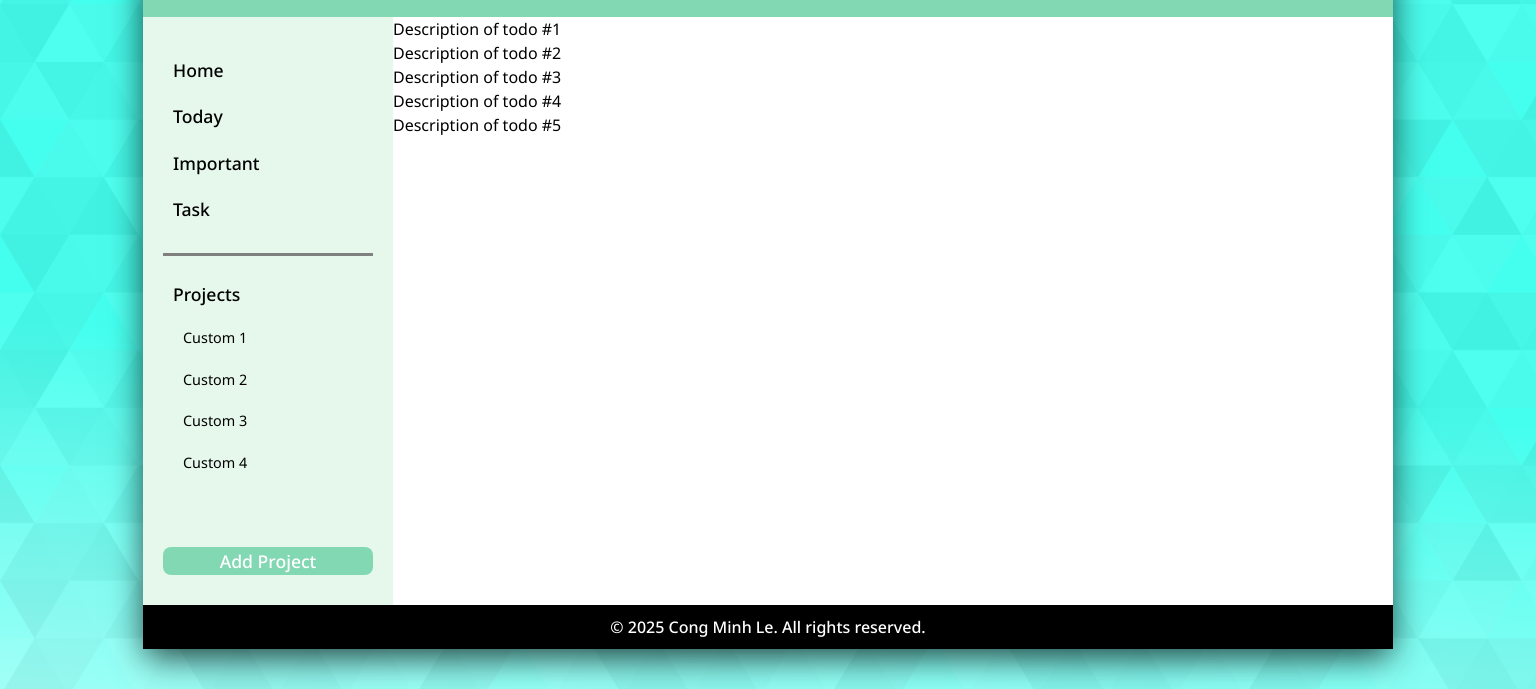
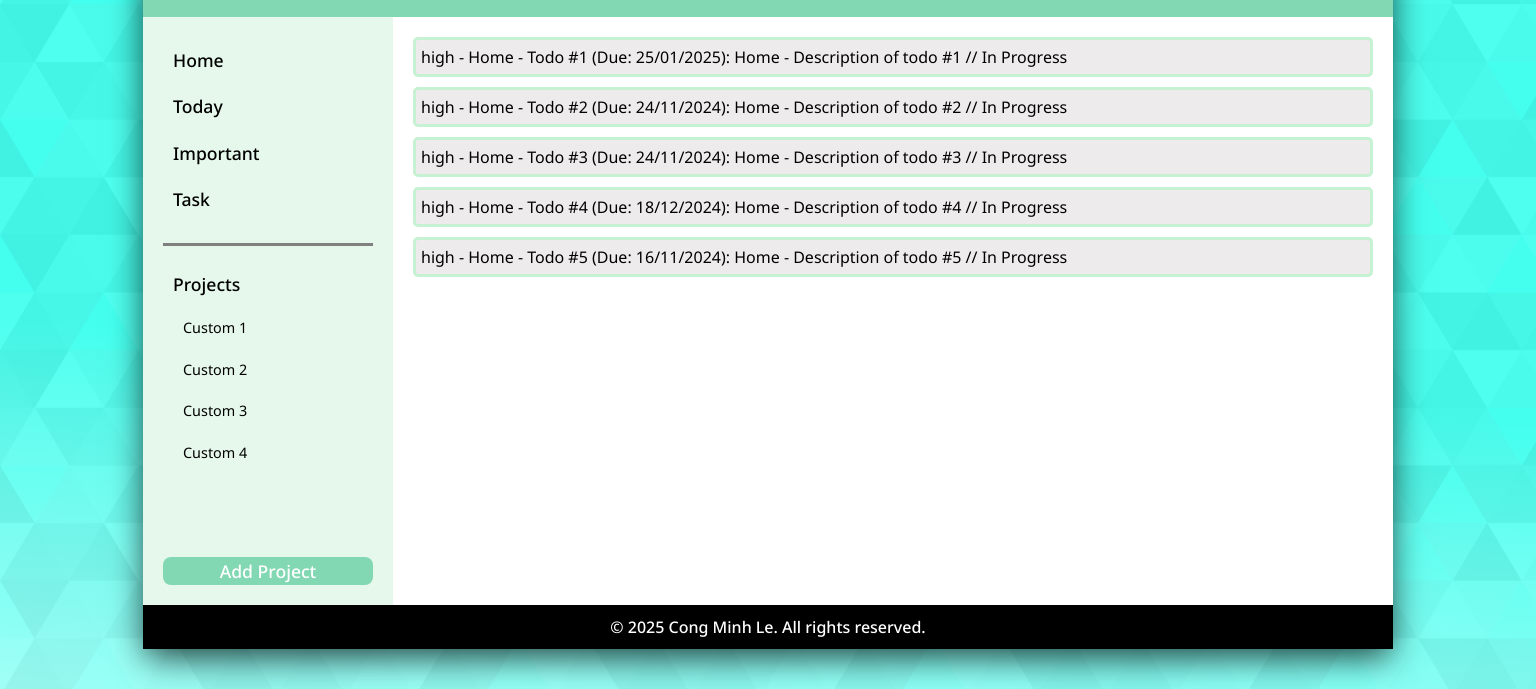
Before and after one commit to brianle169/todo-list, a website built with webpack: page src/template.html in a window 1536 px wide. Both pictures are taken after a click on the element "Home". Shown: the part 111-800 px from the top of the page. Built offline with nearby package versions, Linux system fonts and the light colour scheme.

```diff
--- a/src/modules/App.js
+++ b/src/modules/App.js
@@ -29,12 +29,19 @@
     const home = Controller.addProject("Home", "default");
     home.fillRandomTodos(5);
     const today = Controller.addProject("Today", "default");
+    today.fillRandomTodos(4);
     const important = Controller.addProject("Important", "default");
+    important.fillRandomTodos(3);
     const task = Controller.addProject("Task", "default");
+    task.fillRandomTodos(2);
     const custom1 = Controller.addProject("Custom 1", "custom");
+    custom1.fillRandomTodos(3);
     const custom2 = Controller.addProject("Custom 2", "custom");
+    custom2.fillRandomTodos(2);
     const custom3 = Controller.addProject("Custom 3", "custom");
+    custom3.fillRandomTodos(4);
     const custom4 = Controller.addProject("Custom 4", "custom");
+    custom4.fillRandomTodos(1);
     projList.push(
       ...[home, today, important, task, custom1, custom2, custom3, custom4]
     );
@@ -52,8 +59,8 @@
     // Render the navigation bar using project names
     UI.renderNavContent(projList);
 
-    // Render the todos
-    // UI.renderTodoBody();
+    // Render the todos from home project
+    UI.renderAllTodos();
   }
   return { init, createNewProject, getData, getProject };
 })();
--- a/src/modules/Project.js
+++ b/src/modules/Project.js
@@ -13,7 +13,7 @@
       let td = new Todo(
         this.name,
         `Todo #${i + 1}`,
-        `Description of todo #${i + 1}`,
+        `${this.name} - Description of todo #${i + 1}`,
         new Date(new Date() - Math.random() * 1e10),
         "high",
         false
--- a/src/modules/UI.js
+++ b/src/modules/UI.js
@@ -66,7 +66,8 @@
 
   function createTodoComponents(todo) {
     const todoItem = document.createElement("div");
-    todoItem.textContent = todo.description;
+    todoItem.textContent = todo.info;
+    todoItem.classList.add(...["todo", `priority-${todo.priority}`]);
     return todoItem;
   }
 
@@ -99,11 +100,23 @@
 
   function renderTodos(projectName) {
     const todoBody = document.querySelector(".todo-container");
+    todoBody.innerHTML = "";
     // get the correct project object
     const project = App.getProject(projectName);
     for (let todo of project.todos) {
       let todoItem = createTodoComponents(todo);
       todoBody.appendChild(todoItem);
+    }
+  }
+
+  function renderAllTodos() {
+    const data = App.getData();
+    const todoBody = document.querySelector(".todo-container");
+    for (let project of data) {
+      for (let todo of project.todos) {
+        let todoItem = createTodoComponents(todo);
+        todoBody.appendChild(todoItem);
+      }
     }
   }
 
@@ -132,5 +145,5 @@
       }
     }
   }
-  return { renderMainPanel, renderNavContent };
+  return { renderMainPanel, renderNavContent, renderAllTodos };
 })();
--- a/src/style.css
+++ b/src/style.css
@@ -161,7 +161,7 @@
     min-height: 100%;
     grid-area: nav;
     background-color: #e6f8eb;
-    padding: 30px 20px;
+    padding: 20px 20px;
     display: grid;
     grid-template-rows: max-content 1fr max-content;
     grid-template-areas: "default" "custom" "add-project";
@@ -229,5 +229,15 @@
     display: flex;
     flex-direction: column;
     overflow: auto;
+    padding: 20px;
+    gap: 10px;
+  }
+
+  .todo {
+    height: max-content;
+    background-color: #edebeb;
+    padding: 5px;
+    border: 3px solid #c6f2d3;
+    border-radius: 5px;
   }
 }
```
